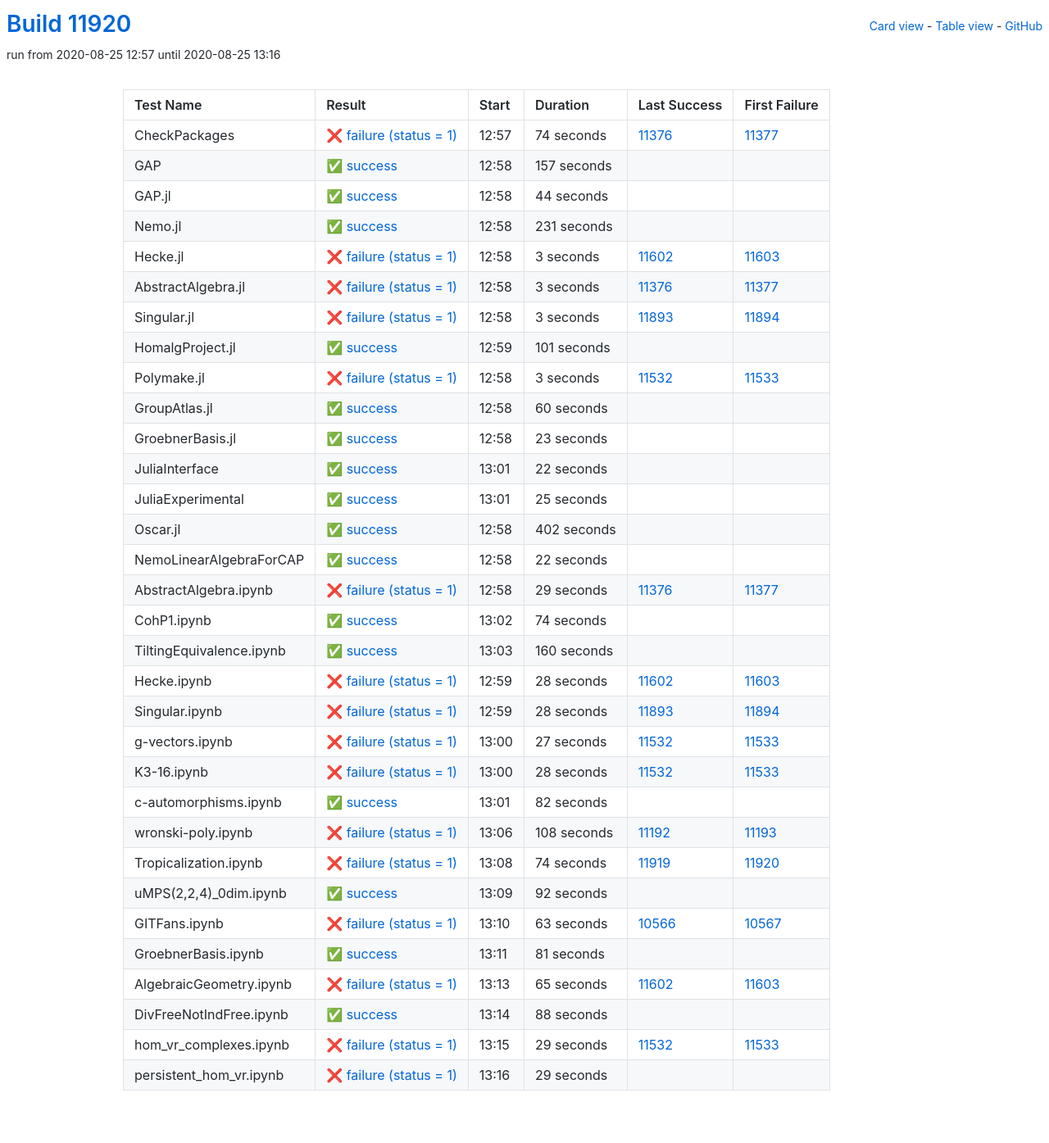
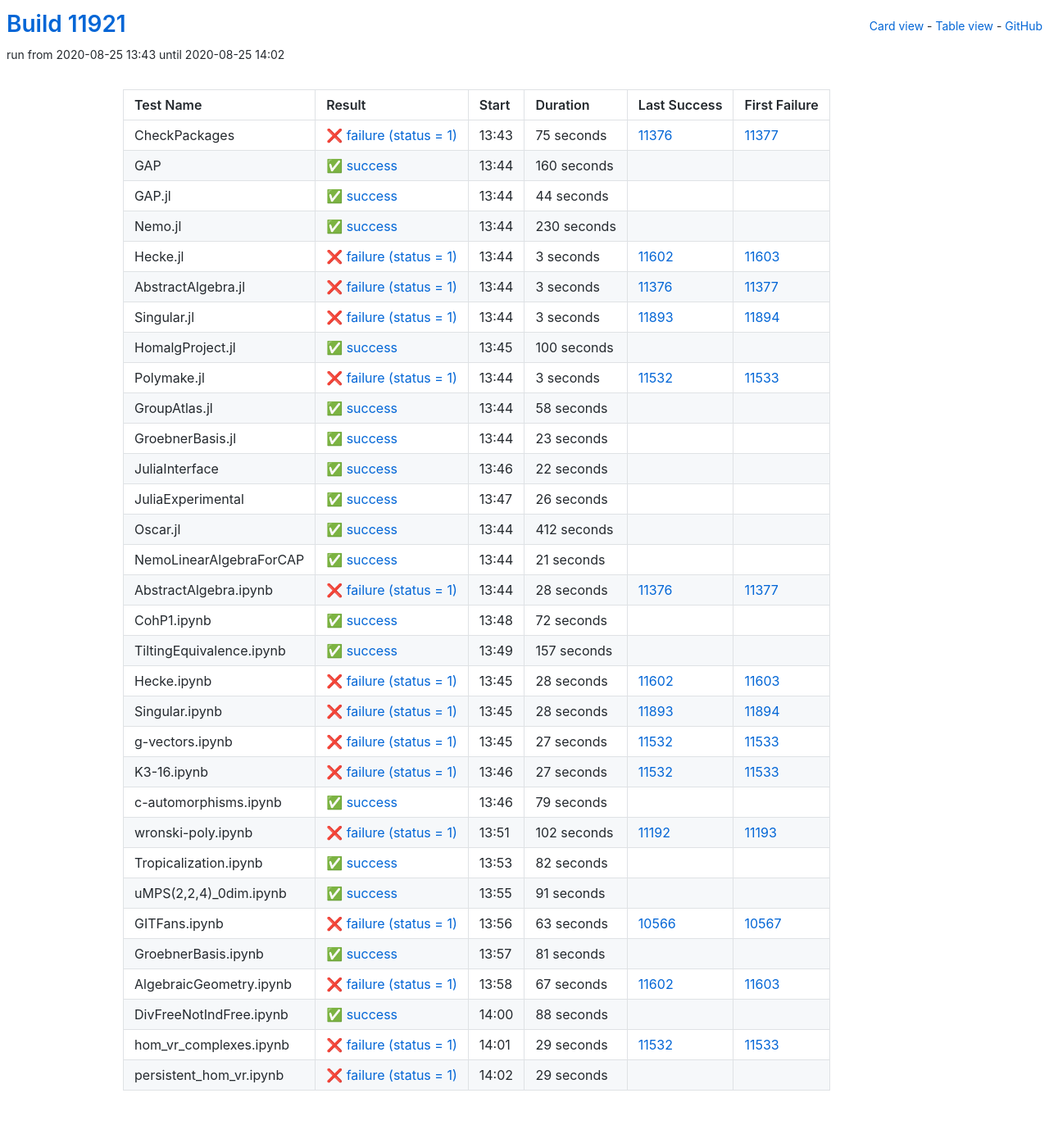
Before and after one commit to oscar-system/oscar-ci-status, a Jekyll site: the page built from table.html, in a window 1280 px wide. Shown: the whole page at 82% size. Built offline with Jekyll 4.4.1, drawn with Linux system fonts in a browser that asks for light colours.

Commit message:
Build #11921

```diff
--- a/_data/ci.yml
+++ b/_data/ci.yml
@@ -1,6 +1,6 @@
 ---
-build: 11920
-build_url: https://oscarci.mathematik.uni-kl.de/job/oscar/11920/
+build: 11921
+build_url: https://oscarci.mathematik.uni-kl.de/job/oscar/11921/
 job: oscar
 organization: oscar-system
 repo: oscar-ci-status
@@ -8,32 +8,32 @@
 tests:
 - name: CheckPackages
   id: checkpackages
-  log: https://oscarci.mathematik.uni-kl.de/job/oscar/11920/artifact/logs/build-11920/CheckPackages.log
-  start: 2020-08-25 12:57
+  log: https://oscarci.mathematik.uni-kl.de/job/oscar/11921/artifact/logs/build-11921/CheckPackages.log
+  start: 2020-08-25 13:43
   success: false
   exitcode: 1
   status: failure
-  duration: 74
+  duration: 75
   last_success: 11376
   last_success_url: https://oscarci.mathematik.uni-kl.de/job/oscar/11376/
   first_failure: 11377
   first_failure_url: https://oscarci.mathematik.uni-kl.de/job/oscar/11377/
 - name: GAP
   id: gap
-  log: https://oscarci.mathematik.uni-kl.de/job/oscar/11920/artifact/logs/build-11920/GAP.log
-  start: 2020-08-25 12:58
+  log: https://oscarci.mathematik.uni-kl.de/job/oscar/11921/artifact/logs/build-11921/GAP.log
+  start: 2020-08-25 13:44
   success: true
   exitcode: 0
   status: success
-  duration: 157
+  duration: 160
   last_success: false
   last_success_url:
   first_failure: false
   first_failure_url:
 - name: GAP.jl
   id: gap-jl
-  log: https://oscarci.mathematik.uni-kl.de/job/oscar/11920/artifact/logs/build-11920/GAP.jl.log
-  start: 2020-08-25 12:58
+  log: https://oscarci.mathematik.uni-kl.de/job/oscar/11921/artifact/logs/build-11921/GAP.jl.log
+  start: 2020-08-25 13:44
   success: true
   exitcode: 0
   status: success
@@ -44,20 +44,20 @@
   first_failure_url:
 - name: Nemo.jl
   id: nemo-jl
-  log: https://oscarci.mathematik.uni-kl.de/job/oscar/11920/artifact/logs/build-11920/Nemo.jl.log
-  start: 2020-08-25 12:58
+  log: https://oscarci.mathematik.uni-kl.de/job/oscar/11921/artifact/logs/build-11921/Nemo.jl.log
+  start: 2020-08-25 13:44
   success: true
   exitcode: 0
   status: success
-  duration: 231
+  duration: 230
   last_success: false
   last_success_url:
   first_failure: false
   first_failure_url:
 - name: Hecke.jl
   id: hecke-jl
-  log: https://oscarci.mathematik.uni-kl.de/job/oscar/11920/artifact/logs/build-11920/Hecke.jl.log
-  start: 2020-08-25 12:58
+  log: https://oscarci.mathematik.uni-kl.de/job/oscar/11921/artifact/logs/build-11921/Hecke.jl.log
+  start: 2020-08-25 13:44
   success: false
   exitcode: 1
   status: failure
@@ -68,8 +68,8 @@
   first_failure_url: https://oscarci.mathematik.uni-kl.de/job/oscar/11603/
 - name: AbstractAlgebra.jl
   id: abstractalgebra-jl
-  log: https://oscarci.mathematik.uni-kl.de/job/oscar/11920/artifact/logs/build-11920/AbstractAlgebra.jl.log
-  start: 2020-08-25 12:58
+  log: https://oscarci.mathematik.uni-kl.de/job/oscar/11921/artifact/logs/build-11921/AbstractAlgebra.jl.log
+  start: 2020-08-25 13:44
   success: false
   exitcode: 1
   status: failure
@@ -80,8 +80,8 @@
   first_failure_url: https://oscarci.mathematik.uni-kl.de/job/oscar/11377/
 - name: Singular.jl
   id: singular-jl
-  log: https://oscarci.mathematik.uni-kl.de/job/oscar/11920/artifact/logs/build-11920/Singular.jl.log
-  start: 2020-08-25 12:58
+  log: https://oscarci.mathematik.uni-kl.de/job/oscar/11921/artifact/logs/build-11921/Singular.jl.log
+  start: 2020-08-25 13:44
   success: false
   exitcode: 1
   status: failure
@@ -92,20 +92,20 @@
   first_failure_url: https://oscarci.mathematik.uni-kl.de/job/oscar/11894/
 - name: HomalgProject.jl
   id: homalgproject-jl
-  log: https://oscarci.mathematik.uni-kl.de/job/oscar/11920/artifact/logs/build-11920/HomalgProject.jl.log
-  start: 2020-08-25 12:59
+  log: https://oscarci.mathematik.uni-kl.de/job/oscar/11921/artifact/logs/build-11921/HomalgProject.jl.log
+  start: 2020-08-25 13:45
   success: true
   exitcode: 0
   status: success
-  duration: 101
+  duration: 100
   last_success: false
   last_success_url:
   first_failure: false
   first_failure_url:
 - name: Polymake.jl
   id: polymake-jl
-  log: https://oscarci.mathematik.uni-kl.de/job/oscar/11920/artifact/logs/build-11920/Polymake.jl.log
-  start: 2020-08-25 12:58
+  log: https://oscarci.mathematik.uni-kl.de/job/oscar/11921/artifact/logs/build-11921/Polymake.jl.log
+  start: 2020-08-25 13:44
   success: false
   exitcode: 1
   status: failure
@@ -116,20 +116,20 @@
   first_failure_url: https://oscarci.mathematik.uni-kl.de/job/oscar/11533/
 - name: GroupAtlas.jl
   id: groupatlas-jl
-  log: https://oscarci.mathematik.uni-kl.de/job/oscar/11920/artifact/logs/build-11920/GroupAtlas.jl.log
-  start: 2020-08-25 12:58
+  log: https://oscarci.mathematik.uni-kl.de/job/oscar/11921/artifact/logs/build-11921/GroupAtlas.jl.log
+  start: 2020-08-25 13:44
   success: true
   exitcode: 0
   status: success
-  duration: 60
+  duration: 58
   last_success: false
   last_success_url:
   first_failure: false
   first_failure_url:
 - name: GroebnerBasis.jl
   id: groebnerbasis-jl
-  log: https://oscarci.mathematik.uni-kl.de/job/oscar/11920/artifact/logs/build-11920/GroebnerBasis.jl.log
-  start: 2020-08-25 12:58
+  log: https://oscarci.mathematik.uni-kl.de/job/oscar/11921/artifact/logs/build-11921/GroebnerBasis.jl.log
+  start: 2020-08-25 13:44
   success: true
   exitcode: 0
   status: success
@@ -140,8 +140,8 @@
   first_failure_url:
 - name: JuliaInterface
   id: juliainterface
-  log: https://oscarci.mathematik.uni-kl.de/job/oscar/11920/artifact/logs/build-11920/JuliaInterface.log
-  start: 2020-08-25 13:01
+  log: https://oscarci.mathematik.uni-kl.de/job/oscar/11921/artifact/logs/build-11921/JuliaInterface.log
+  start: 2020-08-25 13:46
   success: true
   exitcode: 0
   status: success
@@ -152,80 +152,80 @@
   first_failure_url:
 - name: JuliaExperimental
   id: juliaexperimental
-  log: https://oscarci.mathematik.uni-kl.de/job/oscar/11920/artifact/logs/build-11920/JuliaExperimental.log
-  start: 2020-08-25 13:01
+  log: https://oscarci.mathematik.uni-kl.de/job/oscar/11921/artifact/logs/build-11921/JuliaExperimental.log
+  start: 2020-08-25 13:47
   success: true
   exitcode: 0
   status: success
-  duration: 25
+  duration: 26
   last_success: false
   last_success_url:
   first_failure: false
   first_failure_url:
 - name: Oscar.jl
   id: oscar-jl
-  log: https://oscarci.mathematik.uni-kl.de/job/oscar/11920/artifact/logs/build-11920/Oscar.jl.log
-  start: 2020-08-25 12:58
+  log: https://oscarci.mathematik.uni-kl.de/job/oscar/11921/artifact/logs/build-11921/Oscar.jl.log
+  start: 2020-08-25 13:44
   success: true
   exitcode: 0
   status: success
-  duration: 402
+  duration: 412
   last_success: false
   last_success_url:
   first_failure: false
   first_failure_url:
 - name: NemoLinearAlgebraForCAP
   id: nemolinearalgebraforcap
-  log: https://oscarci.mathematik.uni-kl.de/job/oscar/11920/artifact/logs/build-11920/NemoLinearAlgebraForCAP.log
-  start: 2020-08-25 12:58
+  log: https://oscarci.mathematik.uni-kl.de/job/oscar/11921/artifact/logs/build-11921/NemoLinearAlgebraForCAP.log
+  start: 2020-08-25 13:44
   success: true
   exitcode: 0
   status: success
-  duration: 22
+  duration: 21
   last_success: false
   last_success_url:
   first_failure: false
   first_failure_url:
 - name: AbstractAlgebra.ipynb
   id: abstractalgebra-ipynb
-  log: https://oscarci.mathematik.uni-kl.de/job/oscar/11920/artifact/logs/build-11920/AbstractAlgebra.ipynb.log
-  start: 2020-08-25 12:58
+  log: https://oscarci.mathematik.uni-kl.de/job/oscar/11921/artifact/logs/build-11921/AbstractAlgebra.ipynb.log
+  start: 2020-08-25 13:44
   success: false
   exitcode: 1
   status: failure
-  duration: 29
+  duration: 28
   last_success: 11376
   last_success_url: https://oscarci.mathematik.uni-kl.de/job/oscar/11376/
   first_failure: 11377
   first_failure_url: https://oscarci.mathematik.uni-kl.de/job/oscar/11377/
 - name: CohP1.ipynb
   id: cohp1-ipynb
-  log: https://oscarci.mathematik.uni-kl.de/job/oscar/11920/artifact/logs/build-11920/CohP1.ipynb.log
-  start: 2020-08-25 13:02
+  log: https://oscarci.mathematik.uni-kl.de/job/oscar/11921/artifact/logs/build-11921/CohP1.ipynb.log
+  start: 2020-08-25 13:48
   success: true
   exitcode: 0
   status: success
-  duration: 74
+  duration: 72
   last_success: false
   last_success_url:
   first_failure: false
   first_failure_url:
 - name: TiltingEquivalence.ipynb
   id: tiltingequivalence-ipynb
-  log: https://oscarci.mathematik.uni-kl.de/job/oscar/11920/artifact/logs/build-11920/TiltingEquivalence.ipynb.log
-  start: 2020-08-25 13:03
+  log: https://oscarci.mathematik.uni-kl.de/job/oscar/11921/artifact/logs/build-11921/TiltingEquivalence.ipynb.log
+  start: 2020-08-25 13:49
   success: true
   exitcode: 0
   status: success
-  duration: 160
+  duration: 157
   last_success: false
   last_success_url:
   first_failure: false
   first_failure_url:
 - name: Hecke.ipynb
   id: hecke-ipynb
-  log: https://oscarci.mathematik.uni-kl.de/job/oscar/11920/artifact/logs/build-11920/Hecke.ipynb.log
-  start: 2020-08-25 12:59
+  log: https://oscarci.mathematik.uni-kl.de/job/oscar/11921/artifact/logs/build-11921/Hecke.ipynb.log
+  start: 2020-08-25 13:45
   success: false
   exitcode: 1
   status: failure
@@ -236,8 +236,8 @@
   first_failure_url: https://oscarci.mathematik.uni-kl.de/job/oscar/11603/
 - name: Singular.ipynb
   id: singular-ipynb
-  log: https://oscarci.mathematik.uni-kl.de/job/oscar/11920/artifact/logs/build-11920/Singular.ipynb.log
-  start: 2020-08-25 12:59
+  log: https://oscarci.mathematik.uni-kl.de/job/oscar/11921/artifact/logs/build-11921/Singular.ipynb.log
+  start: 2020-08-25 13:45
   success: false
   exitcode: 1
   status: failure
@@ -248,8 +248,8 @@
   first_failure_url: https://oscarci.mathematik.uni-kl.de/job/oscar/11894/
 - name: g-vectors.ipynb
   id: g-vectors-ipynb
-  log: https://oscarci.mathematik.uni-kl.de/job/oscar/11920/artifact/logs/build-11920/g-vectors.ipynb.log
-  start: 2020-08-25 13:00
+  log: https://oscarci.mathematik.uni-kl.de/job/oscar/11921/artifact/logs/build-11921/g-vectors.ipynb.log
+  start: 2020-08-25 13:45
   success: false
   exitcode: 1
   status: failure
@@ -260,20 +260,44 @@
   first_failure_url: https://oscarci.mathematik.uni-kl.de/job/oscar/11533/
 - name: K3-16.ipynb
   id: k3-16-ipynb
-  log: https://oscarci.mathematik.uni-kl.de/job/oscar/11920/artifact/logs/build-11920/K3-16.ipynb.log
-  start: 2020-08-25 13:00
+  log: https://oscarci.mathematik.uni-kl.de/job/oscar/11921/artifact/logs/build-11921/K3-16.ipynb.log
+  start: 2020-08-25 13:46
   success: false
   exitcode: 1
   status: failure
-  duration: 28
+  duration: 27
   last_success: 11532
   last_success_url: https://oscarci.mathematik.uni-kl.de/job/oscar/11532/
   first_failure: 11533
   first_failure_url: https://oscarci.mathematik.uni-kl.de/job/oscar/11533/
 - name: c-automorphisms.ipynb
   id: c-automorphisms-ipynb
-  log: https://oscarci.mathematik.uni-kl.de/job/oscar/11920/artifact/logs/build-11920/c-automorphisms.ipynb.log
-  start: 2020-08-25 13:01
+  log: https://oscarci.mathematik.uni-kl.de/job/oscar/11921/artifact/logs/build-11921/c-automorphisms.ipynb.log
+  start: 2020-08-25 13:46
+  success: true
+  exitcode: 0
+  status: success
+  duration: 79
+  last_success: false
+  last_success_url:
+  first_failure: false
+  first_failure_url:
+- name: wronski-poly.ipynb
+  id: wronski-poly-ipynb
+  log: https://oscarci.mathematik.uni-kl.de/job/oscar/11921/artifact/logs/build-11921/wronski-poly.ipynb.log
+  start: 2020-08-25 13:51
+  success: false
+  exitcode: 1
+  status: failure
+  duration: 102
+  last_success: 11192
+  last_success_url: https://oscarci.mathematik.uni-kl.de/job/oscar/11192/
+  first_failure: 11193
+  first_failure_url: https://oscarci.mathematik.uni-kl.de/job/oscar/11193/
+- name: Tropicalization.ipynb
+  id: tropicalization-ipynb
+  log: https://oscarci.mathematik.uni-kl.de/job/oscar/11921/artifact/logs/build-11921/Tropicalization.ipynb.log
+  start: 2020-08-25 13:53
   success: true
   exitcode: 0
   status: success
@@ -282,46 +306,22 @@
   last_success_url:
   first_failure: false
   first_failure_url:
-- name: wronski-poly.ipynb
-  id: wronski-poly-ipynb
-  log: https://oscarci.mathematik.uni-kl.de/job/oscar/11920/artifact/logs/build-11920/wronski-poly.ipynb.log
-  start: 2020-08-25 13:06
-  success: false
-  exitcode: 1
-  status: failure
-  duration: 108
-  last_success: 11192
-  last_success_url: https://oscarci.mathematik.uni-kl.de/job/oscar/11192/
-  first_failure: 11193
-  first_failure_url: https://oscarci.mathematik.uni-kl.de/job/oscar/11193/
-- name: Tropicalization.ipynb
-  id: tropicalization-ipynb
-  log: https://oscarci.mathematik.uni-kl.de/job/oscar/11920/artifact/logs/build-11920/Tropicalization.ipynb.log
-  start: 2020-08-25 13:08
-  success: false
-  exitcode: 1
-  status: failure
-  duration: 74
-  last_success: 11919
-  last_success_url: https://oscarci.mathematik.uni-kl.de/job/oscar/11919/
-  first_failure: 11920
-  first_failure_url: https://oscarci.mathematik.uni-kl.de/job/oscar/11920/
 - name: uMPS(2,2,4)_0dim.ipynb
   id: umps-2-2-4-0dim-ipynb
-  log: https://oscarci.mathematik.uni-kl.de/job/oscar/11920/artifact/logs/build-11920/uMPS-2-2-4-_0dim.ipynb.log
-  start: 2020-08-25 13:09
+  log: https://oscarci.mathematik.uni-kl.de/job/oscar/11921/artifact/logs/build-11921/uMPS-2-2-4-_0dim.ipynb.log
+  start: 2020-08-25 13:55
   success: true
   exitcode: 0
   status: success
-  duration: 92
+  duration: 91
   last_success: false
   last_success_url:
   first_failure: false
   first_failure_url:
 - name: GITFans.ipynb
   id: gitfans-ipynb
-  log: https://oscarci.mathematik.uni-kl.de/job/oscar/11920/artifact/logs/build-11920/GITFans.ipynb.log
-  start: 2020-08-25 13:10
+  log: https://oscarci.mathematik.uni-kl.de/job/oscar/11921/artifact/logs/build-11921/GITFans.ipynb.log
+  start: 2020-08-25 13:56
   success: false
   exitcode: 1
   status: failure
@@ -332,8 +332,8 @@
   first_failure_url: https://oscarci.mathematik.uni-kl.de/job/oscar/10567/
 - name: GroebnerBasis.ipynb
   id: groebnerbasis-ipynb
-  log: https://oscarci.mathematik.uni-kl.de/job/oscar/11920/artifact/logs/build-11920/GroebnerBasis.ipynb.log
-  start: 2020-08-25 13:11
+  log: https://oscarci.mathematik.uni-kl.de/job/oscar/11921/artifact/logs/build-11921/GroebnerBasis.ipynb.log
+  start: 2020-08-25 13:57
   success: true
   exitcode: 0
   status: success
@@ -344,20 +344,20 @@
   first_failure_url:
 - name: AlgebraicGeometry.ipynb
   id: algebraicgeometry-ipynb
-  log: https://oscarci.mathematik.uni-kl.de/job/oscar/11920/artifact/logs/build-11920/AlgebraicGeometry.ipynb.log
-  start: 2020-08-25 13:13
+  log: https://oscarci.mathematik.uni-kl.de/job/oscar/11921/artifact/logs/build-11921/AlgebraicGeometry.ipynb.log
+  start: 2020-08-25 13:58
   success: false
   exitcode: 1
   status: failure
-  duration: 65
+  duration: 67
   last_success: 11602
   last_success_url: https://oscarci.mathematik.uni-kl.de/job/oscar/11602/
   first_failure: 11603
   first_failure_url: https://oscarci.mathematik.uni-kl.de/job/oscar/11603/
 - name: DivFreeNotIndFree.ipynb
   id: divfreenotindfree-ipynb
-  log: https://oscarci.mathematik.uni-kl.de/job/oscar/11920/artifact/logs/build-11920/DivFreeNotIndFree.ipynb.log
-  start: 2020-08-25 13:14
+  log: https://oscarci.mathematik.uni-kl.de/job/oscar/11921/artifact/logs/build-11921/DivFreeNotIndFree.ipynb.log
+  start: 2020-08-25 14:00
   success: true
   exitcode: 0
   status: success
@@ -368,8 +368,8 @@
   first_failure_url:
 - name: hom_vr_complexes.ipynb
   id: hom-vr-complexes-ipynb
-  log: https://oscarci.mathematik.uni-kl.de/job/oscar/11920/artifact/logs/build-11920/hom_vr_complexes.ipynb.log
-  start: 2020-08-25 13:15
+  log: https://oscarci.mathematik.uni-kl.de/job/oscar/11921/artifact/logs/build-11921/hom_vr_complexes.ipynb.log
+  start: 2020-08-25 14:01
   success: false
   exitcode: 1
   status: failure
@@ -380,8 +380,8 @@
   first_failure_url: https://oscarci.mathematik.uni-kl.de/job/oscar/11533/
 - name: persistent_hom_vr.ipynb
   id: persistent-hom-vr-ipynb
-  log: https://oscarci.mathematik.uni-kl.de/job/oscar/11920/artifact/logs/build-11920/persistent_hom_vr.ipynb.log
-  start: 2020-08-25 13:16
+  log: https://oscarci.mathematik.uni-kl.de/job/oscar/11921/artifact/logs/build-11921/persistent_hom_vr.ipynb.log
+  start: 2020-08-25 14:02
   success: false
   exitcode: 1
   status: failure
```
Also changed, not shown: README.md.
